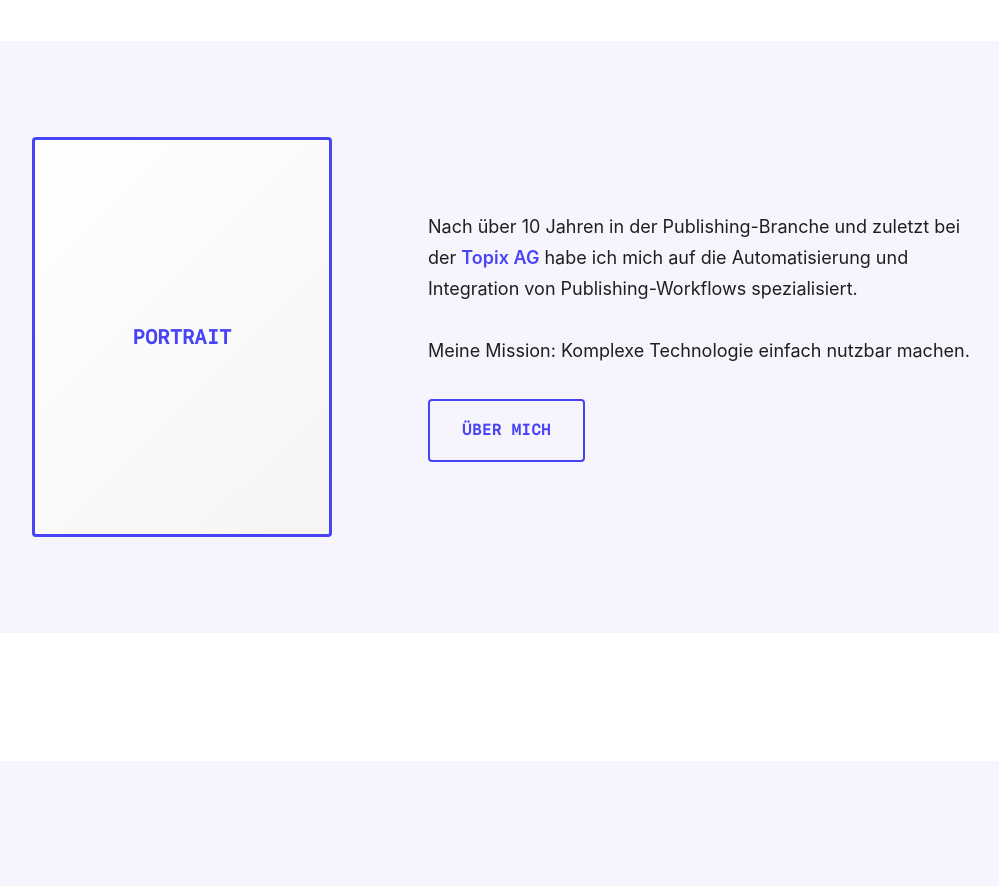
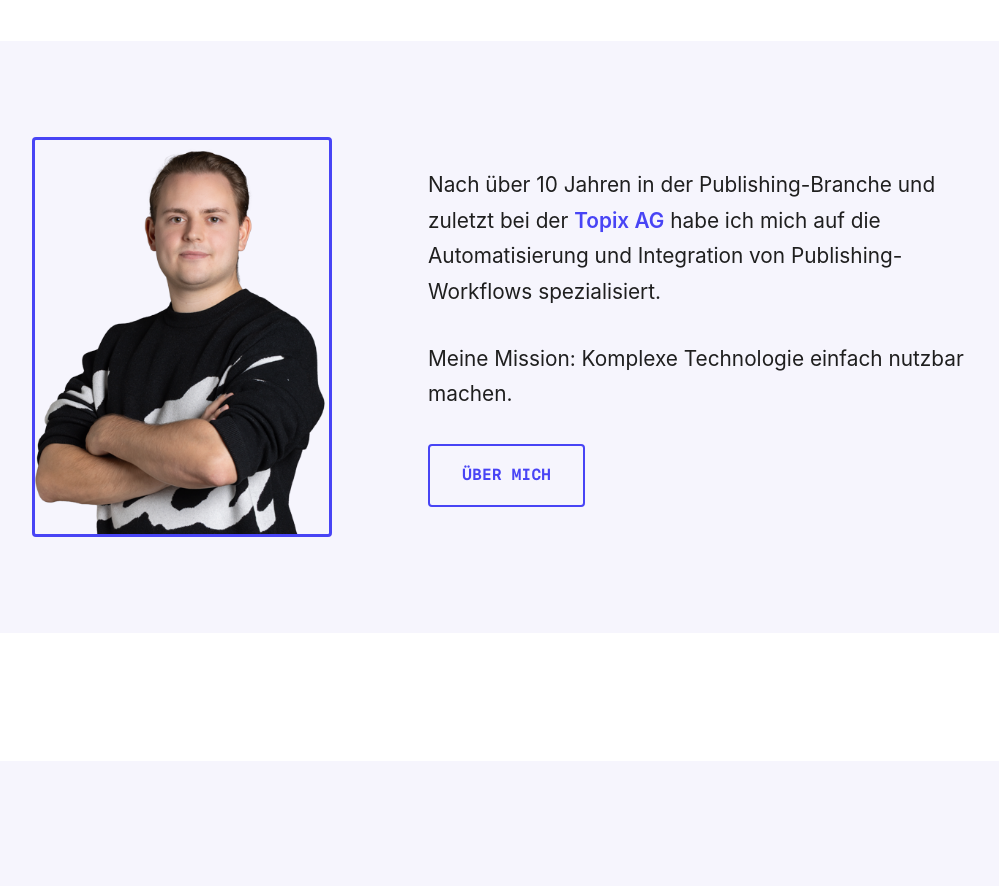
Before and after one commit to noelbue/bbs-website-3, a Gatsby site: page / in a window 1280 px wide. Shown: the part 3320-4206 px from the top of the page, without its empty margins (136-1135 px from the left). Built offline with nearby package versions, Linux system fonts and the light colour scheme; Gatsby itself is replaced by a stand-in of ours; a web font is replaced by a local one.

Commit message:
added portrait

```diff
--- a/src/pages/index.js
+++ b/src/pages/index.js
@@ -6,6 +6,7 @@ import WhyUsCard from "../components/ui/WhyUsCard";
 import SectionTitle from "../components/ui/SectionTitle";
 import CardGrid from "../components/ui/CardGrid";
 import * as styles from "./index.module.css";
+import noelPortrait from "../assets/noel-buergler.png";
 
 const IndexPage = () => {
   const servicesRef = useRef(null);
@@ -349,8 +350,12 @@ const IndexPage = () => {
           <SectionTitle>Noel Bürgler – Ihr Publishing-Experte</SectionTitle>
           <div className={styles.aboutContent}>
             <div className={styles.aboutImage}>
-              <div className={styles.portraitPlaceholder}>
-                <span>PORTRAIT</span>
+              <div className={styles.portrait}>
+                <img
+                  src={noelPortrait}
+                  alt="Noel Bürgler"
+                  className={styles.portraitImage}
+                />
               </div>
             </div>
             <div className={styles.aboutText}>
--- a/src/pages/index.module.css
+++ b/src/pages/index.module.css
@@ -171,14 +171,9 @@
   justify-content: center;
 }
 
-.portraitPlaceholder {
+.portrait {
   width: 300px;
   height: 400px;
-  background: linear-gradient(
-    135deg,
-    var(--color-white) 0%,
-    var(--color-grey-light) 100%
-  );
   border: 3px solid var(--color-primary);
   border-radius: var(--border-radius);
   display: flex;
@@ -190,14 +185,20 @@
   font-size: 1.25rem;
 }
 
+.portraitImage {
+  width: 100%;
+  height: 100%;
+  object-fit: cover;
+}
+
 .aboutText {
-  font-size: 1.25rem;
   line-height: 1.8;
 }
 
 .aboutText p {
   margin-bottom: var(--spacing-md);
   color: var(--color-text-gray);
+  font-size: 1.3rem;
 }
 
 .aboutText strong {
```
Also changed, not shown: src/assets/noel-buergler.png (added).
